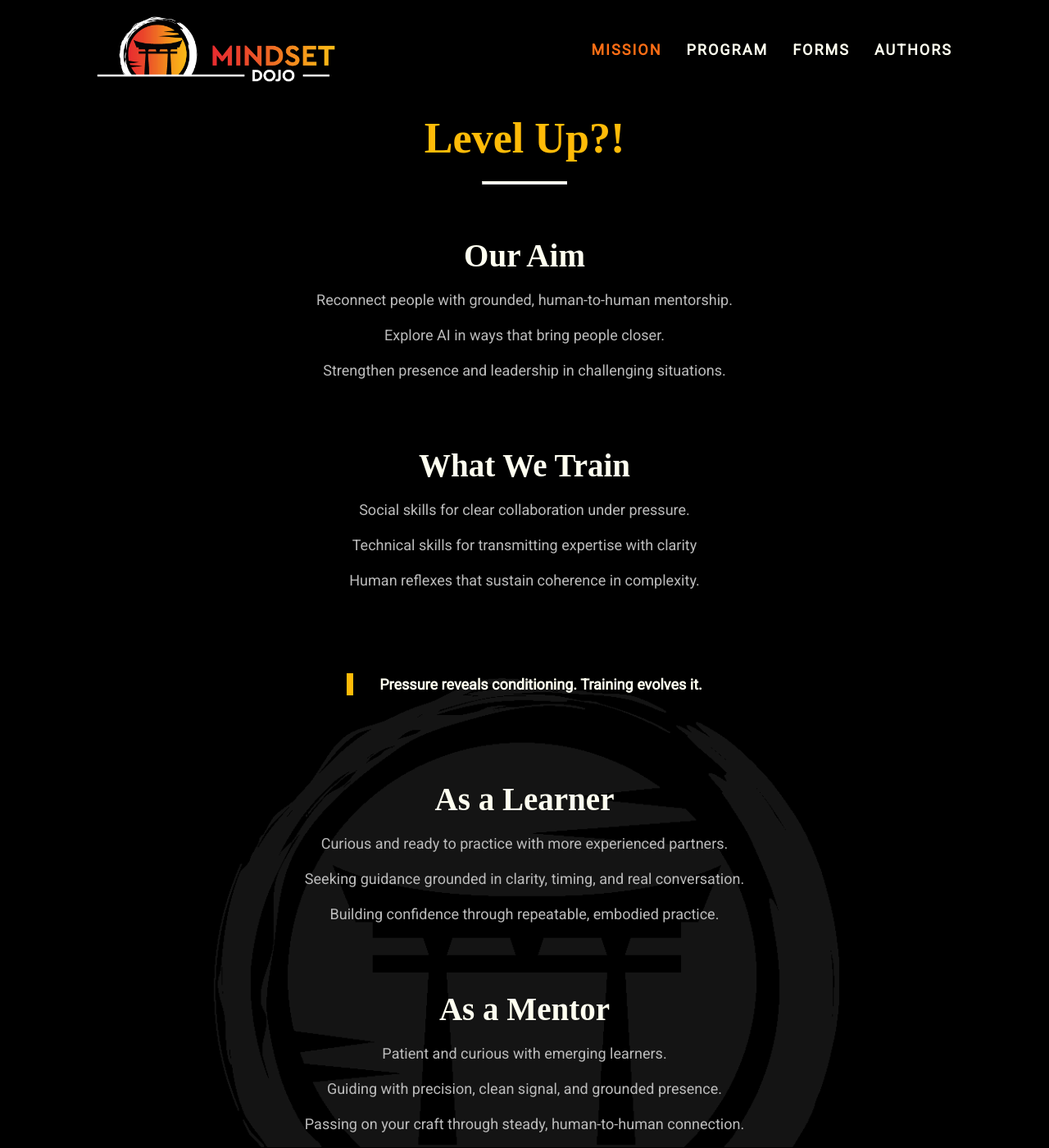
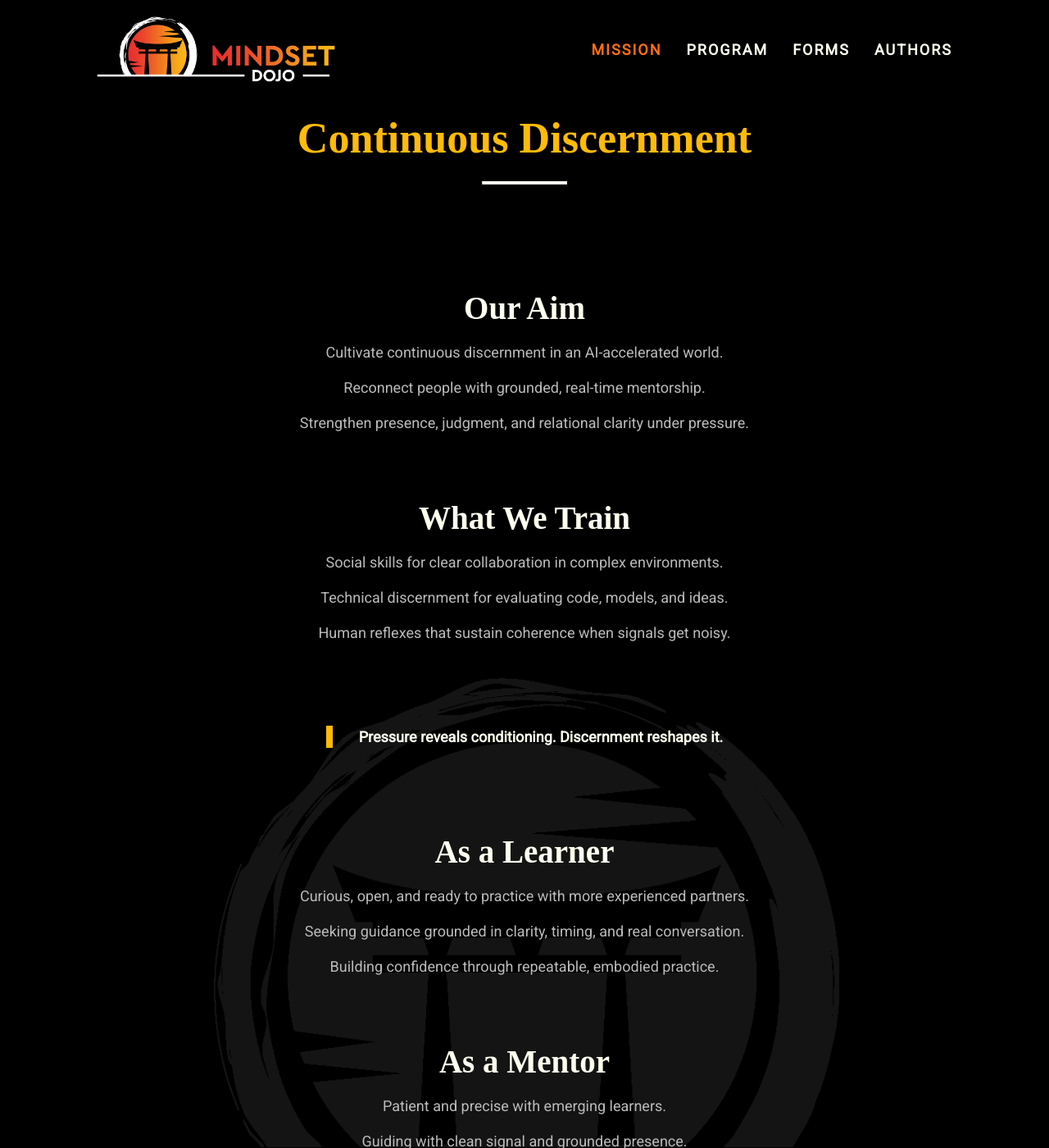
Before and after one commit to mindset-dojo/mindset-dojo.github.io, a Jekyll site: the page built from mission.md, in a window 1280 px wide and 1400 px high. Shown: the whole window at 82% size. Built offline with Jekyll 4.4.1, drawn with Linux system fonts in a browser that asks for light colours; some web fonts are replaced; some of the changed text lies outside the part shown.

Commit message:
refactor(page): mission language aim clarification

```diff
--- a/_data/sections/mission.yaml
+++ b/_data/sections/mission.yaml
@@ -1,76 +1,81 @@
 ---
-mantra: "Level Up?!"
-mantra_mark: "Level Up?!"
+mantra: "Continuous Discernment"
+mantra_mark: "Continuous Discernment"
+
 description: |
-  Mindset Dojo trains the social skills, technical skills, and human reflexes
-  needed to stay steady and connected in a fast-changing world. We do this
-  through a High-Precision Mentorship Approach that blends martial-arts-inspired
-  relational timing, nervous-system awareness, open-source exploration, and the
-  clarifying support of AI used as a tool and mirror — never a mask.
+  Mindset Dojo trains the one capability modern professionals need most:
+  **continuous discernment** — the ability to stay clear, connected, and
+  grounded while navigating AI acceleration, social complexity, and real
+  work under pressure.
 
-  This approach creates a practical way to build presence, clarity, and clean
-  communication in the moments where leadership, collaboration, and connection
-  usually break down: when pressure rises, signals get noisy, or real
-  conversations become hard to give or receive.
+  We blend martial-arts-inspired relational timing, nervous-system awareness,
+  open-source exploration, and the intelligent use of AI as a tool and mirror
+  — never a mask. This creates a practical way to improve the places where
+  collaboration usually breaks down: when signals get noisy, shortcuts get
+  tempting, or real conversations become hard to give or hear.
 
-  Mindset Dojo is for professionals who value real mentorship — seasoned
-  practitioners refining their craft, and emerging learners seeking guidance they
-  can actually feel and apply.
+  The dojo is for professionals who value real mentorship: experienced
+  practitioners refining their craft, technologists sharpening judgment, and
+  emerging leaders learning to stay human in the presence of machines and
+  social complexity.
 
-  This is not coaching or performance. It is intentional, honest, human-to-human
-  practice that strengthens your stance and the channel through which learning,
-  feedback, and collaboration move. When the signal is clear, both mentor and
-  learner grow with far less friction.
+  This is not coaching or productivity training. This is **high-precision
+  human-to-human practice** that strengthens your stance and the channel
+  through which feedback, leadership, and technical clarity move. When the
+  signal is clean, both mentor and learner level up with far less friction.
 sections:
+  - type: markdown
+    data:
+      field: description
   - type: text
     data:
       label: "Our Aim"
       items:
-        - "Reconnect people with grounded, human-to-human mentorship."
-        - "Explore AI in ways that bring people closer."
-        - "Strengthen presence and leadership in challenging situations."
+        - "Cultivate continuous discernment in an AI-accelerated world."
+        - "Reconnect people with grounded, real-time mentorship."
+        - "Strengthen presence, judgment, and relational clarity under pressure."
   - type: text
     data:
       label: "What We Train"
       items:
-        - "Social skills for clear collaboration under pressure."
-        - "Technical skills for transmitting expertise with clarity"
-        - "Human reflexes that sustain coherence in complexity."
+        - "Social skills for clear collaboration in complex environments."
+        - "Technical discernment for evaluating code, models, and ideas."
+        - "Human reflexes that sustain coherence when signals get noisy."
   - type: quote
     data:
-      text: "Pressure reveals conditioning. Training evolves it."
+      text: "Pressure reveals conditioning. Discernment reshapes it."
   - type: text
     data:
       label: "As a Learner"
       items:
-        - "Curious and ready to practice with more experienced partners."
+        - "Curious, open, and ready to practice with more experienced partners."
         - "Seeking guidance grounded in clarity, timing, and real conversation."
         - "Building confidence through repeatable, embodied practice."
   - type: text
     data:
       label: "As a Mentor"
       items:
-        - "Patient and curious with emerging learners."
-        - "Guiding with precision, clean signal, and grounded presence."
-        - "Passing on your craft through steady, human-to-human connection."
+        - "Patient and precise with emerging learners."
+        - "Guiding with clean signal and grounded presence."
+        - "Passing on your craft through honest, human connection."
   - type: text
     data:
       label: "As a Practitioner"
       items:
         - "Returning to coherence when pressure spikes."
         - "Restoring flow when conversations get stuck."
-        - "Keeping collaboration intact under strain."
+        - "Maintaining discernment when shortcuts appear."
   - type: quote
     data:
-      text: "When the signal is clear, people level up fast."
+      text: "When the signal is clean, people level up fast."
   - type: text
     data:
       label: "The Experience"
       items:
-        - "Training precision in how you listen and respond."
-        - "Building nervous-system clarity under load."
-        - "Developing mastery through open-source authorship."
-        - "Exploring AI to deepen learning — not replace connection."
+        - "Training precision in how you listen, sense, and respond."
+        - "Building nervous-system clarity under social and technical load."
+        - "Developing mastery through open-source authorship and real work."
+        - "Using AI to deepen learning — not bypass it."
   - type: ctas
     data:
       items:
```
